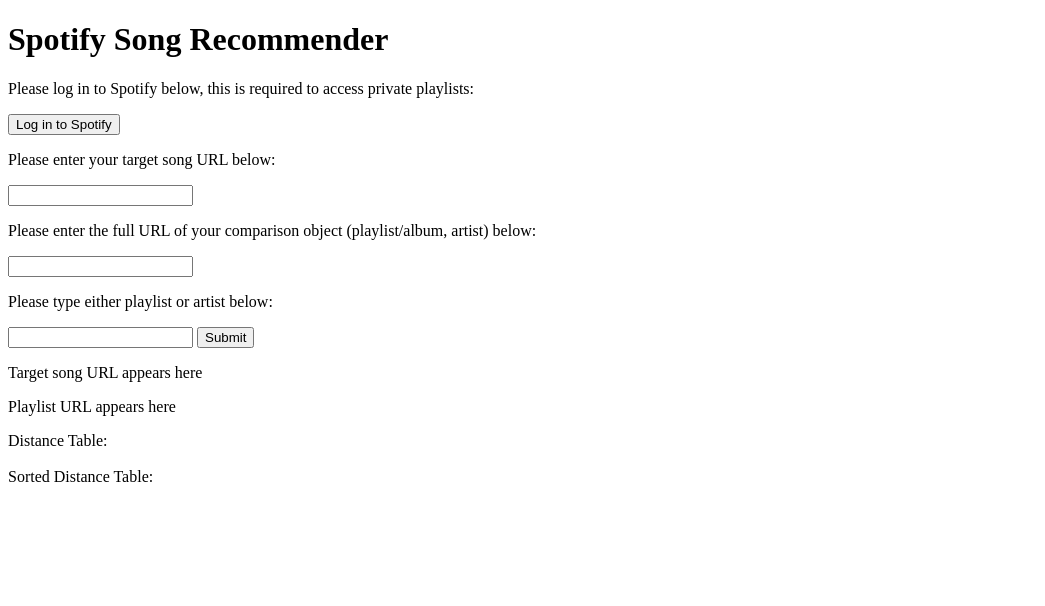
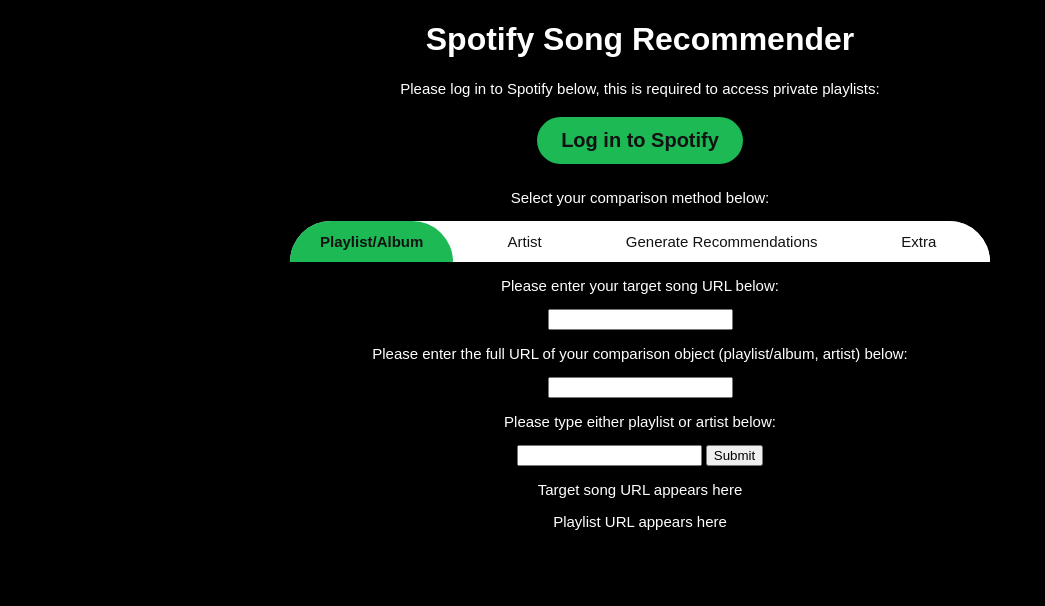
Before and after one commit to LilyFlowerTea/Spotify-Song-Screener, a FastAPI app: page / in a window 1280 px wide. Shown: the top 606 px of the page, without its empty margins (0-1045 px from the left). Run offline with FastAPI, Linux system fonts and the light colour scheme.

Commit message:
Web aesthetics beginning

```diff
--- a/static/script.js
+++ b/static/script.js
@@ -3,7 +3,19 @@
 
 // monitor buttons for clicks
 const spotify_login_button = document.getElementById("spotify_redirect");
+const methodButtons = document.querySelectorAll(".method-button");
 const submit_button = document.getElementById("data_submission");
+
+methodButtons.forEach(button => {
+    button.addEventListener("click", () => {
+      methodButtons.forEach(button => {
+          button.classList.remove("active")
+      });
+      button.classList.add("active")
+      const method = button.dataset.method;
+      console.log(method)
+    })
+})
 
 function jsonToTable(data, elementId) {
     if (!data) return;
--- /dev/null
+++ b/static/style.css
@@ -0,0 +1,85 @@
+:root {
+    --border-radius: 50px;
+    --spotify-green: #1db954;
+    --spotify-black: #121212;
+}
+
+
+body {
+    background-color: black;
+}
+
+h1 {
+    color: white;
+    text-align: center;
+    font-family: sans-serif;
+}
+
+p {
+    color: white;
+    font-family: sans-serif;
+    font-size: 15px;
+    text-align: center;
+}
+
+form {
+    text-align: center;
+}
+
+#spotify_redirect {
+    background-color: #1DB954;
+    color: #121212;
+    border: none;
+    border-radius: 999px;
+    font-size: 20px;
+    font-weight: 700;
+    padding: 12px 24px;
+    cursor: pointer;
+    margin-top: 5px;
+    margin-bottom: 10px;
+}
+
+.method-selector {
+    display: flex;
+    align-items: stretch;
+    background: white;
+    padding: 0;
+    border-radius: var(--border-radius) var(--border-radius) 0 0;
+    gap: 0;
+    white-space: nowrap;
+    width: 700px;
+    margin: 0 auto;
+}
+
+.method-button {
+    flex: 1;
+    border: none;
+    background: white;
+    color: var(--spotify-black);
+    padding: 12px 30px;
+    border-radius: 0;
+    cursor: pointer;
+    font-size: 15px;
+    font-weight: 500;
+}
+
+.method-button:first-child {
+    border-radius: var(--border-radius) 0 0 0;
+}
+
+.method-button:last-child {
+    border-radius: 0 var(--border-radius) 0 0;
+}
+
+.method-button:hover {
+    background: #a3a3a3;
+    border-radius: var(--border-radius) var(--border-radius) 0 0;
+}
+
+.method-button.active {
+    background: #1db954;
+    box-shadow: 0 2px 5px rgba(0,0,0,0.1);
+    font-weight: 600;
+    color: var(--spotify-black);
+    border-radius: var(--border-radius) var(--border-radius) 0 0;
+}
--- a/templates/index.html
+++ b/templates/index.html
@@ -2,6 +2,7 @@
 <html>
 <head>
     <title>Spotify Recommender</title>
+    <link rel = "stylesheet" href = "/static/style.css">
 </head>
 
 <body>
@@ -11,6 +12,24 @@
         <p>Please log in to Spotify below, this is required to access private playlists:</p>
         <button id = "spotify_redirect" type = "button">Log in to Spotify</button>
     </form>
+    <p>Select your comparison method below:</p>
+    <div class = "method-selector">
+        <button class = "method-button active" data-method = "playlist/album">
+                Playlist/Album
+        </button>
+
+        <button class = "method-button" data-method = "artist">
+                Artist
+        </button>
+
+        <button class = "method-button" data-method = "random_recs">
+                Generate Recommendations
+        </button>
+
+        <button class = "method-button" data-method = "extra">
+                Extra
+        </button>
+    </div>
 <!--    create submission field -->
     <form action = "/data_request" method = "post">
         <p>Please enter your target song URL below:</p>
```
Also changed, not shown: README.md.
